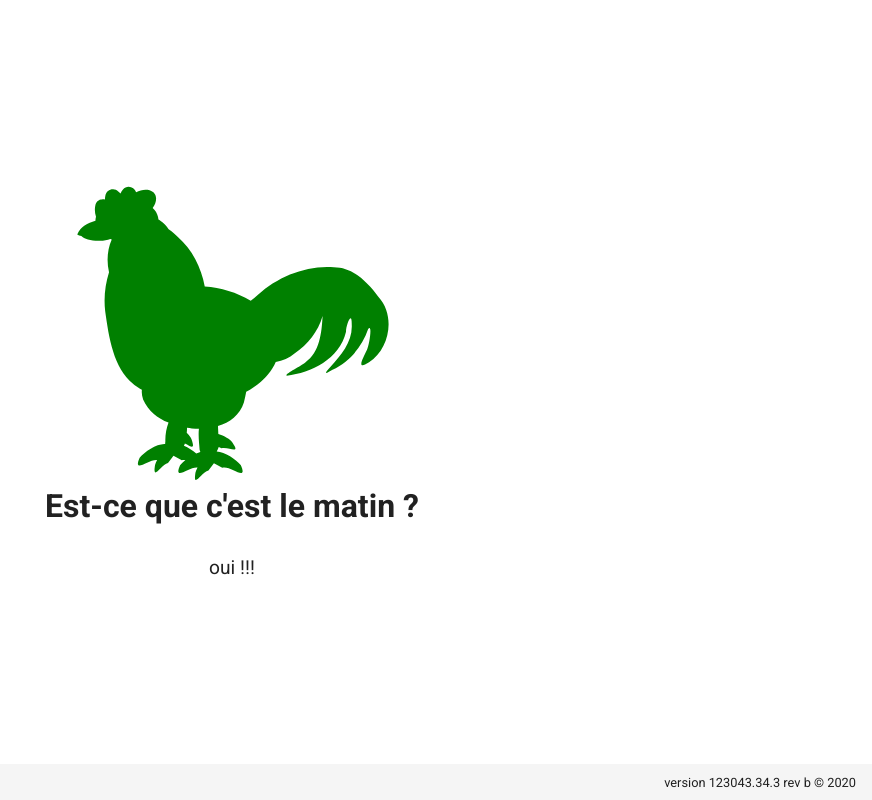
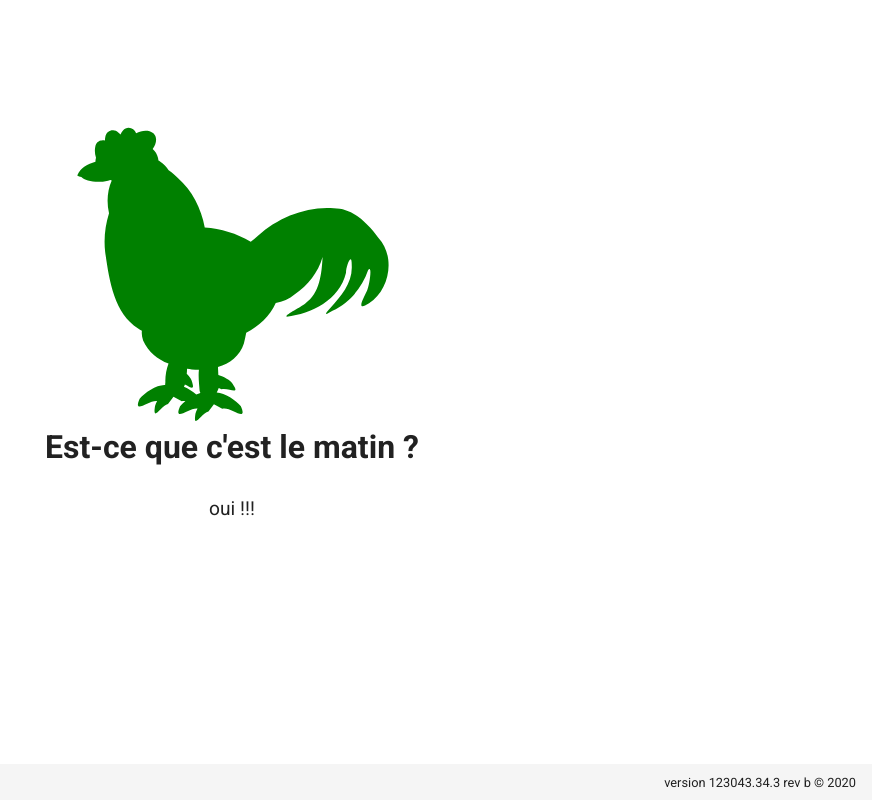
Before and after one commit to Madko/estcequecestlematin, a Nuxt app: page / in a window 1280 px wide. Shown: the whole page, without its empty margins (408-1280 px from the left). Built offline with nearby package versions, Linux system fonts and the light colour scheme.

Commit message:
mise en page en 1 colonne

```diff
--- a/pages/index.vue
+++ b/pages/index.vue
@@ -7,15 +7,13 @@
     <v-flex
       xs12
       sm8
-      md6
+      md8
     >
       <v-row>
         <v-col>
           <v-row align="center" justify="center">
             <v-img :src="image" height="300px" contain />
           </v-row>
-        </v-col>
-        <v-col>
           <v-row align="center" justify="center">
             <div class="text-center">
               <h1>Est-ce que c'est le matin ?</h1>
```
